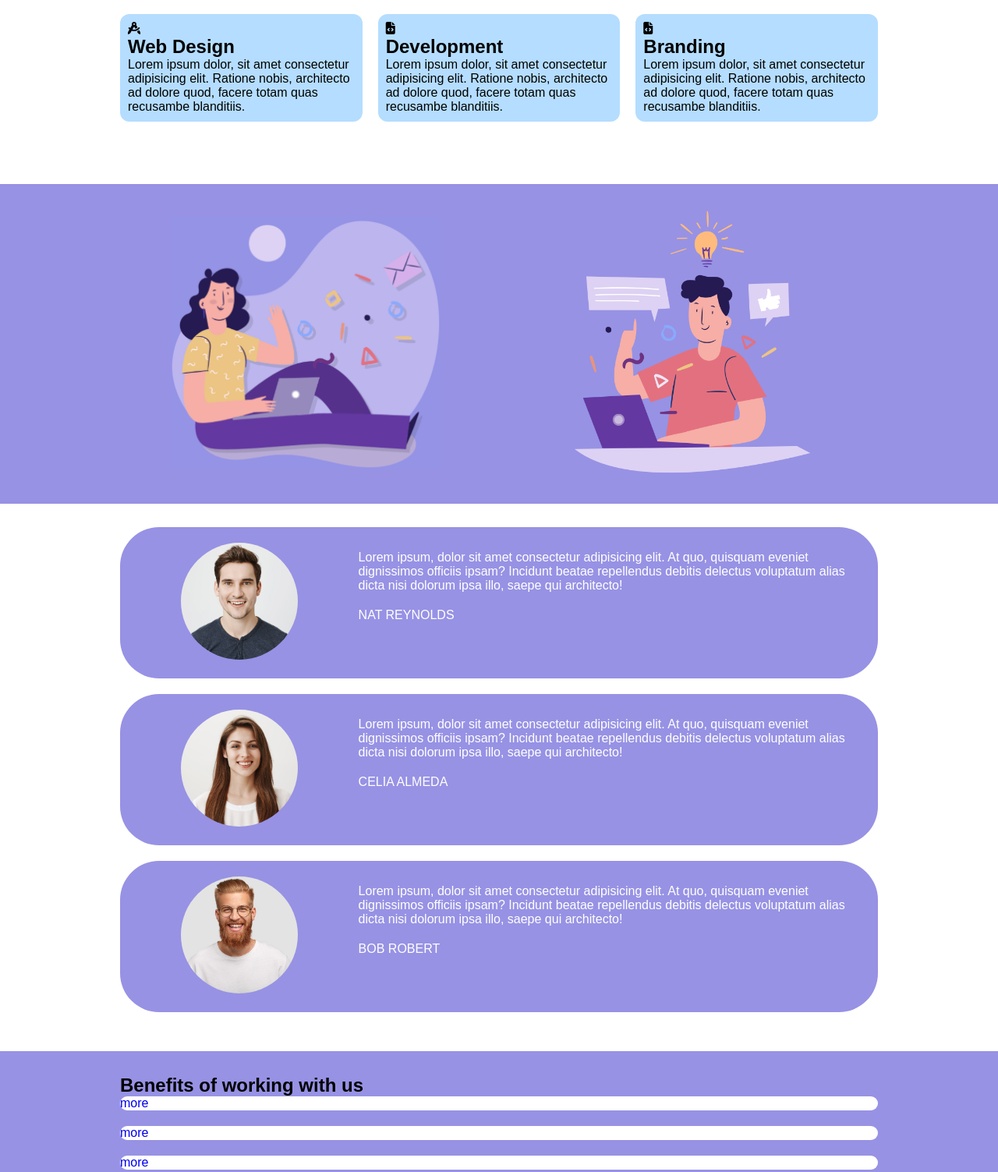
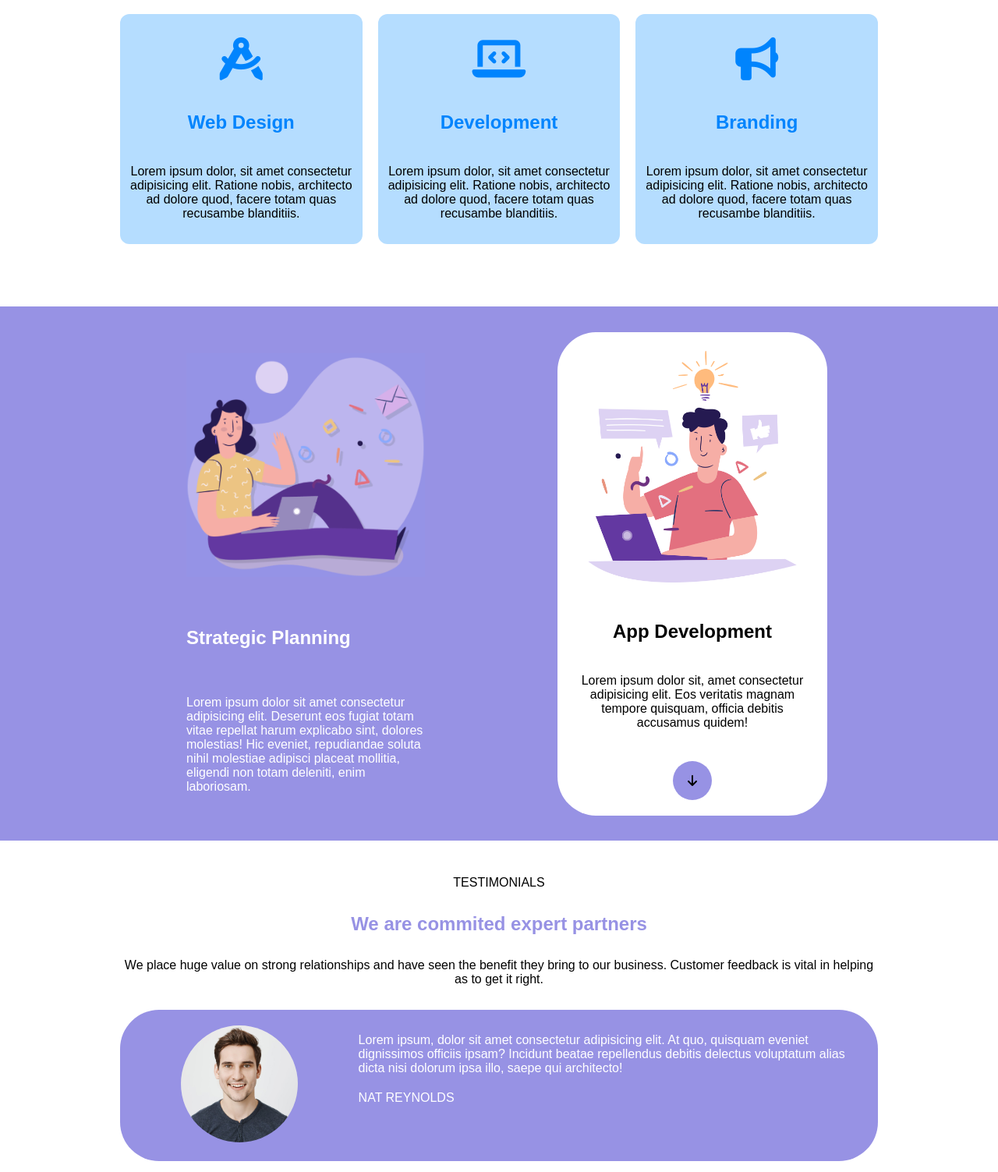
Before and after one commit to gianmaria-fadda/htmlcss-responsive-layout, a plain HTML site: page index.html in a window 1280 px wide. Shown: the part 675-2178 px from the top of the page at 78% size. Drawn offline with Linux system fonts and the light colour scheme.

Commit message:
Comppletata sezione 1-2-3 (ma da apportare modifiche

```diff
--- a/css/style.css
+++ b/css/style.css
@@ -140,6 +140,62 @@ main .section {
     letter-spacing: 5px;
 }
 
+.my-col-1-3 .card .fa-solid {
+    font-size: 5cap;
+}
+
+.my-col-1-3 .card {
+    text-align: center;
+}
+
+.my-col-1-3 .card > * {
+    padding: 20px 0;
+}
+
+.my-col-1-3 .card > *:not(p) {
+    color: #0084FD;
+}
+
+.my-row .my-col-1-3 .card  {
+    height: 100%;
+}
+
+.my-row .first .card > * {
+    color: white;
+    padding: 30px 20px;
+}
+
+.my-row .last .card > * {
+    padding: 20px 20px;
+    text-align: center;
+}
+
+.my-row .last {
+    background-color: white;
+    border-radius: 50px;
+    margin: 0 30px;
+}
+
+.my-row .last .card div > * {
+    width: 50px;
+    height: 50px;
+    padding-top: 17px;
+    border-radius: 50%;
+    background-color: #9792E4;
+    text-align: center;
+}
+
+.testimonial > div,
+.testimonial h2,
+.testimonial p {
+    text-align: center;
+    padding: 15px 0;
+}
+
+.testimonial h2 {
+    color: #9792E4;
+}
+
 .my-col-1-2-tablet img {
     width: 150px;
     height: 150px;
@@ -161,6 +217,8 @@ main .section {
 .my-col-1-2-tablet:first-child {
     padding: 20px 0;
 }
+
+
 
 .background-row-white {
     background-color: white;
@@ -276,17 +334,20 @@ main .section {
         display: inline-block;
     }
 
+    .my-row .my-col-1-2-screen {
+        width: calc((100% / 2) - 150px);
+        margin: auto;
+    }
+
+    .my-row .last .card > * {
+
+    }
+
     .my-row .my-col-2-3-tablet {
         width: (100% / 3);
         padding: 10px 0;
     }
 
-
-
-    .my-row .my-col-1-2-screen {
-        width: calc((100% / 2) - 150px);
-        margin: auto;
-    }
 
     .my-row .my-col-1-2-tablet {
         display: flex;
--- a/index.html
+++ b/index.html
@@ -150,7 +150,7 @@
 
                                 <div class="card">
 
-                                    <i class="fa-solid fa-file-code"></i>
+                                    <i class="fa-solid fa-laptop-code"></i>
 
                                     <h2>
                                         Development
@@ -170,7 +170,7 @@
 
                                 <div class="card">
 
-                                    <i class="fa-solid fa-file-code"></i>
+                                    <i class="fa-solid fa-bullhorn"></i>
 
                                     <h2>
                                         Branding
@@ -193,37 +193,46 @@
                 <section class="background-section-purple">
                     <div class="container">
                         <div class="my-row">
-                            <div class="my-col my-col-1-2-screen">
+                            <div class="my-col my-col-1-2-screen first">
                                 <div class="card">
 
                                     <img src="./img/planning1.png" alt="planning1">
 
                                     <h2>
-
+                                        Strategic Planning
                                     </h2>
 
                                     <p>
-
+                                        Lorem ipsum dolor sit amet consectetur
+                                        adipisicing elit. Deserunt eos fugiat
+                                        totam vitae repellat harum explicabo
+                                        sint, dolores molestias! Hic eveniet,
+                                        repudiandae soluta nihil molestiae
+                                        adipisci placeat mollitia, eligendi
+                                        non totam deleniti, enim laboriosam.
                                     </p>
 
                                 </div>
                             </div>
 
-                            <div class="my-col my-col-1-2-screen">
+                            <div class="my-col my-col-1-2-screen last">
                                 <div class="card">
 
                                     <img src="./img/planning2.png" alt="planning2">
 
                                     <h2>
-
+                                        App Development
                                     </h2>
 
                                     <p>
-
+                                        Lorem ipsum dolor sit, amet consectetur
+                                        adipisicing elit. Eos veritatis magnam
+                                        tempore quisquam, officia debitis accusamus
+                                        quidem!
                                     </p>
 
                                     <div>
-
+                                        <i class="fa-solid fa-arrow-down"></i>
                                     </div>
 
                                 </div>
@@ -233,18 +242,20 @@
                 </section>
 
                 <section>
-                    <div class="container">
+                    <div class="container testimonial">
 
                         <div>
-
+                            TESTIMONIALS
                         </div>
 
                         <h2>
-
+                            We are commited expert partners
                         </h2>
 
                         <p>
-
+                            We place huge value on strong relationships and have
+                            seen the benefit they bring to our business.
+                            Customer feedback is vital in helping as to get it right.
                         </p>
 
                         <div class="my-row">
```
